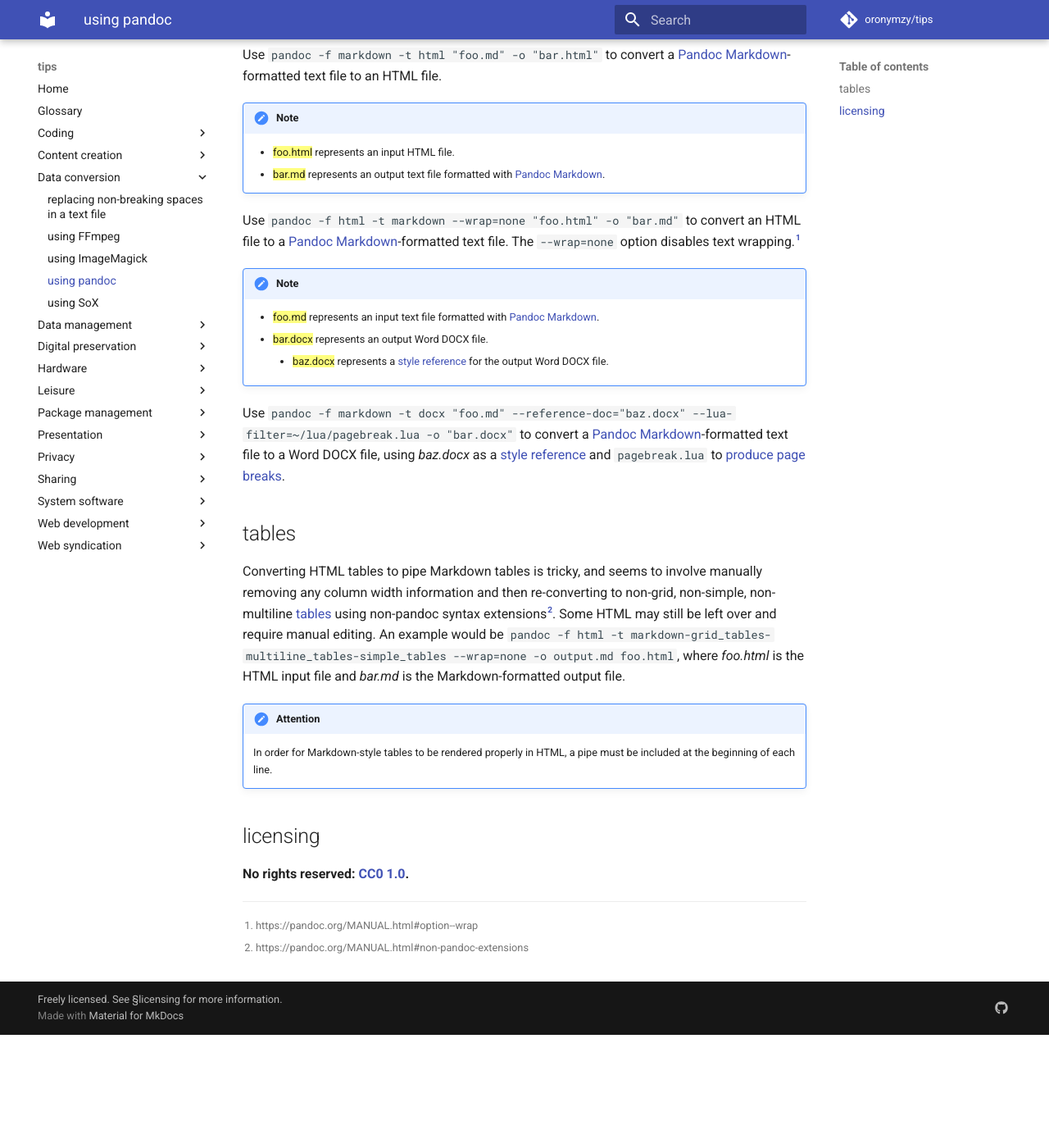
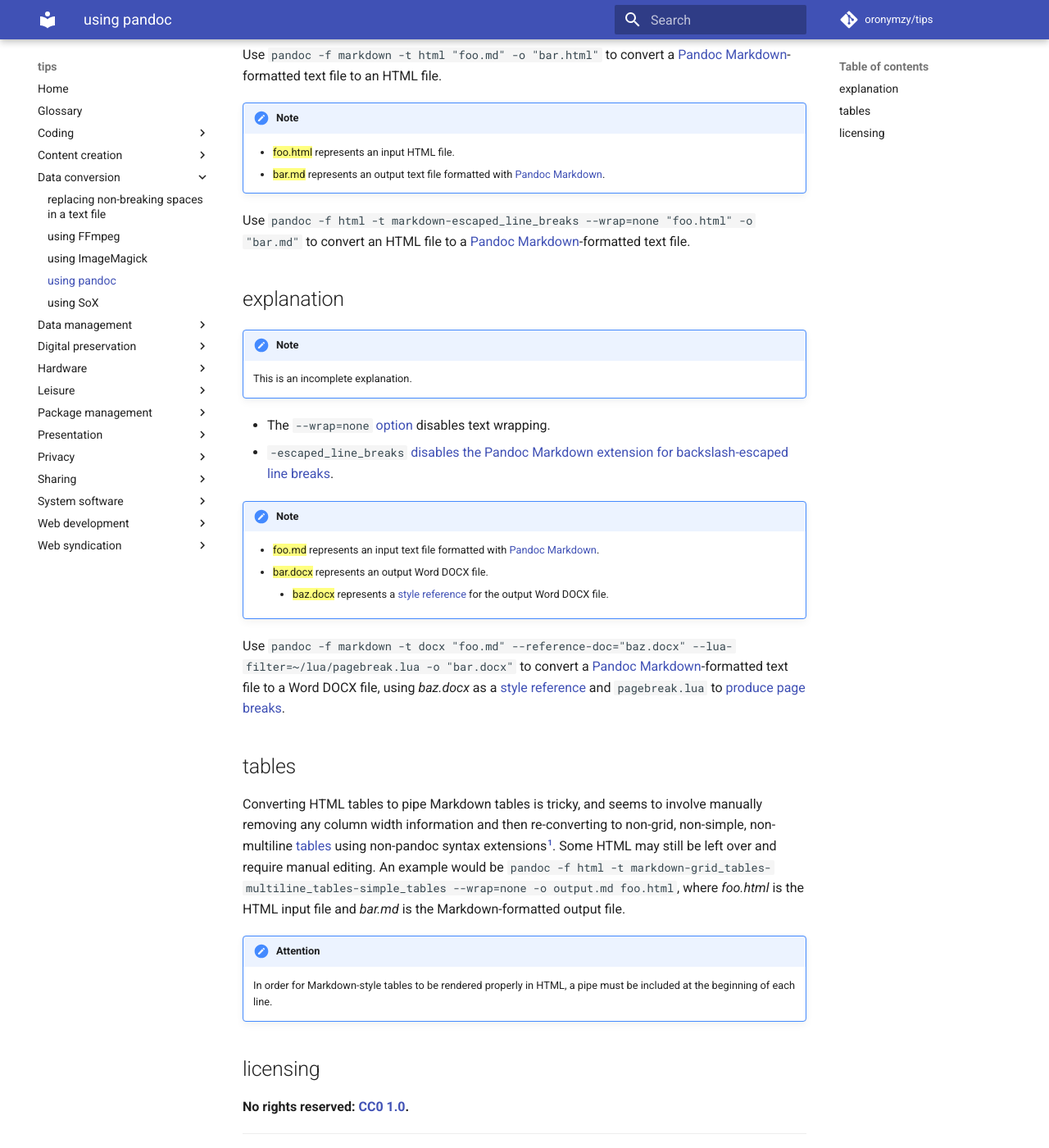
Before and after one commit to oronymzy/tips, an MkDocs documentation site: the page built from docs/uspndoc.md, in a window 1280 px wide and 1400 px high, scrolled down 256 px. Shown: the whole window at 82% size. Built offline with MkDocs 1.6.1 and Material for MkDocs 9.7.7, drawn with Linux system fonts in a browser that asks for light colours; comment, search, counter and statistics services are not loaded; before the commit the page ends 1518 px from its top, so only the background shows below that.

Commit message:
Expand on HTML to Pandoc Markdown-formatted text file conversion
Expand script for HTML to Pandoc Markdown-formatted text file conversion
to disable the Pandoc Markdown extension for backslash-escaped line breaks.
Add explanation section, relocating some existing content into it.
Reorder footnotes.

```diff
--- a/docs/uspndoc.md
+++ b/docs/uspndoc.md
@@ -12,7 +12,16 @@ Use `pandoc -f markdown -t html "foo.md" -o "bar.html"` to convert a [Pandoc Mar
     - {==foo.html==} represents an input HTML file.
     - {==bar.md==} represents an output text file formatted with [Pandoc Markdown](https://pandoc.org/MANUAL.html#pandocs-markdown).
 
-Use `pandoc -f html -t markdown --wrap=none "foo.html" -o "bar.md"` to convert an HTML file to a [Pandoc Markdown](https://pandoc.org/MANUAL.html#pandocs-markdown)-formatted text file. The `--wrap=none` option disables text wrapping.[^uspndoc1]
+Use `pandoc -f html -t markdown-escaped_line_breaks --wrap=none "foo.html" -o "bar.md"` to convert an HTML file to a [Pandoc Markdown](https://pandoc.org/MANUAL.html#pandocs-markdown)-formatted text file.
+
+## explanation
+
+!!! note
+
+    This is an incomplete explanation.
+
+- The `--wrap=none` [option](https://pandoc.org/MANUAL.html#option--wrap) disables text wrapping.
+- `-escaped_line_breaks` [disables](https://pandoc.org/MANUAL.html#extensions) [the Pandoc Markdown extension for backslash-escaped line breaks](https://pandoc.org/MANUAL.html#paragraphs).
 
 !!! note
 
@@ -23,7 +32,7 @@ Use `pandoc -f html -t markdown --wrap=none "foo.html" -o "bar.md"` to convert a
 Use `pandoc -f markdown -t docx "foo.md" --reference-doc="baz.docx" --lua-filter=~/lua/pagebreak.lua -o "bar.docx"` to convert a [Pandoc Markdown](https://pandoc.org/MANUAL.html#pandocs-markdown)-formatted text file to a Word DOCX file, using *baz.docx* as a [style reference](https://pandoc.org/MANUAL.html#option--reference-doc) and `pagebreak.lua` to [produce page breaks](ipbkMkd.md#pandoc-filters-and-latex).
 
 ## tables
-Converting HTML tables to pipe Markdown tables is tricky, and seems to involve manually removing any column width information and then re-converting to non-grid, non-simple, non-multiline [tables](https://pandoc.org/MANUAL.html#tables) using non-pandoc syntax extensions[^uspndoc2]. Some HTML may still be left over and require manual editing. An example would be `pandoc -f html -t markdown-grid_tables-multiline_tables-simple_tables --wrap=none -o output.md foo.html`, where *foo.html* is the HTML input file and *bar.md* is the Markdown-formatted output file.
+Converting HTML tables to pipe Markdown tables is tricky, and seems to involve manually removing any column width information and then re-converting to non-grid, non-simple, non-multiline [tables](https://pandoc.org/MANUAL.html#tables) using non-pandoc syntax extensions[^uspndoc1]. Some HTML may still be left over and require manual editing. An example would be `pandoc -f html -t markdown-grid_tables-multiline_tables-simple_tables --wrap=none -o output.md foo.html`, where *foo.html* is the HTML input file and *bar.md* is the Markdown-formatted output file.
 
 !!! attention
 
```
Also changed, not shown: other parts of docs/uspndoc.md (+1 -2 lines).
